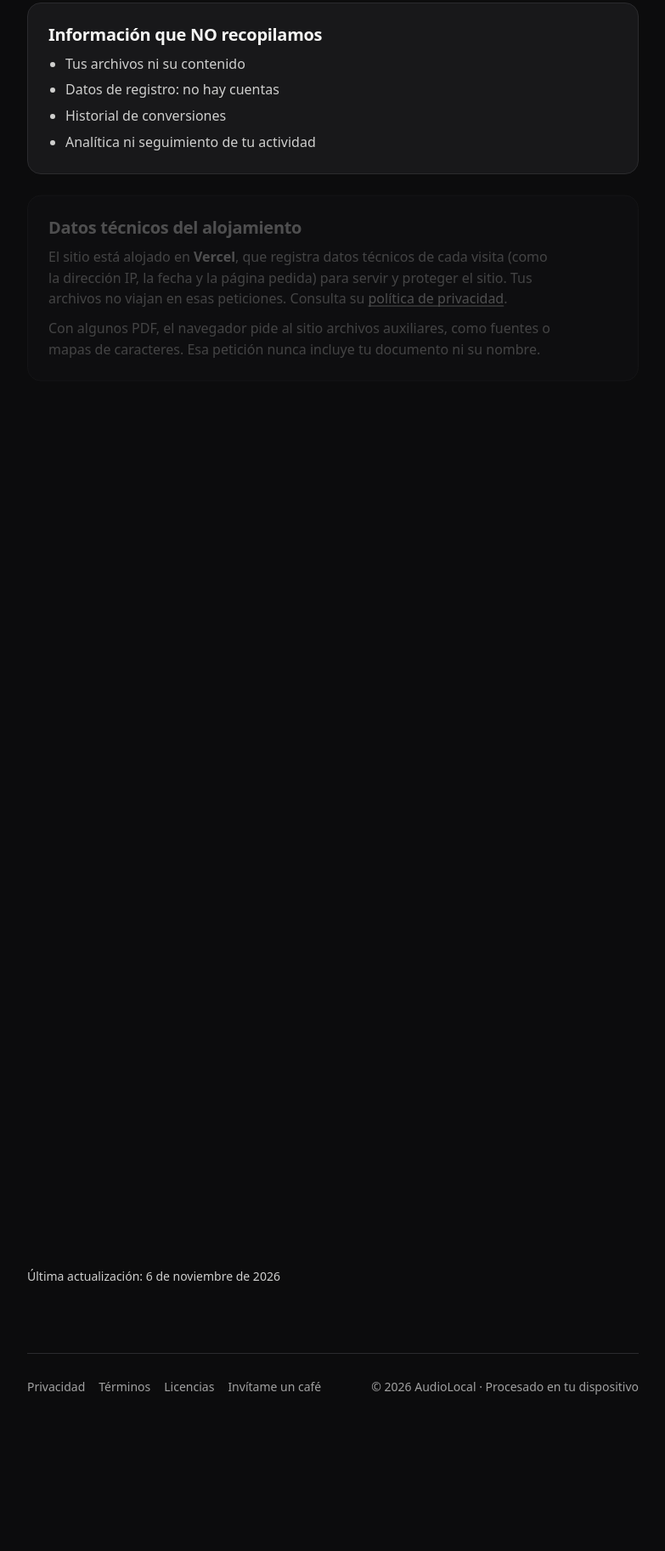
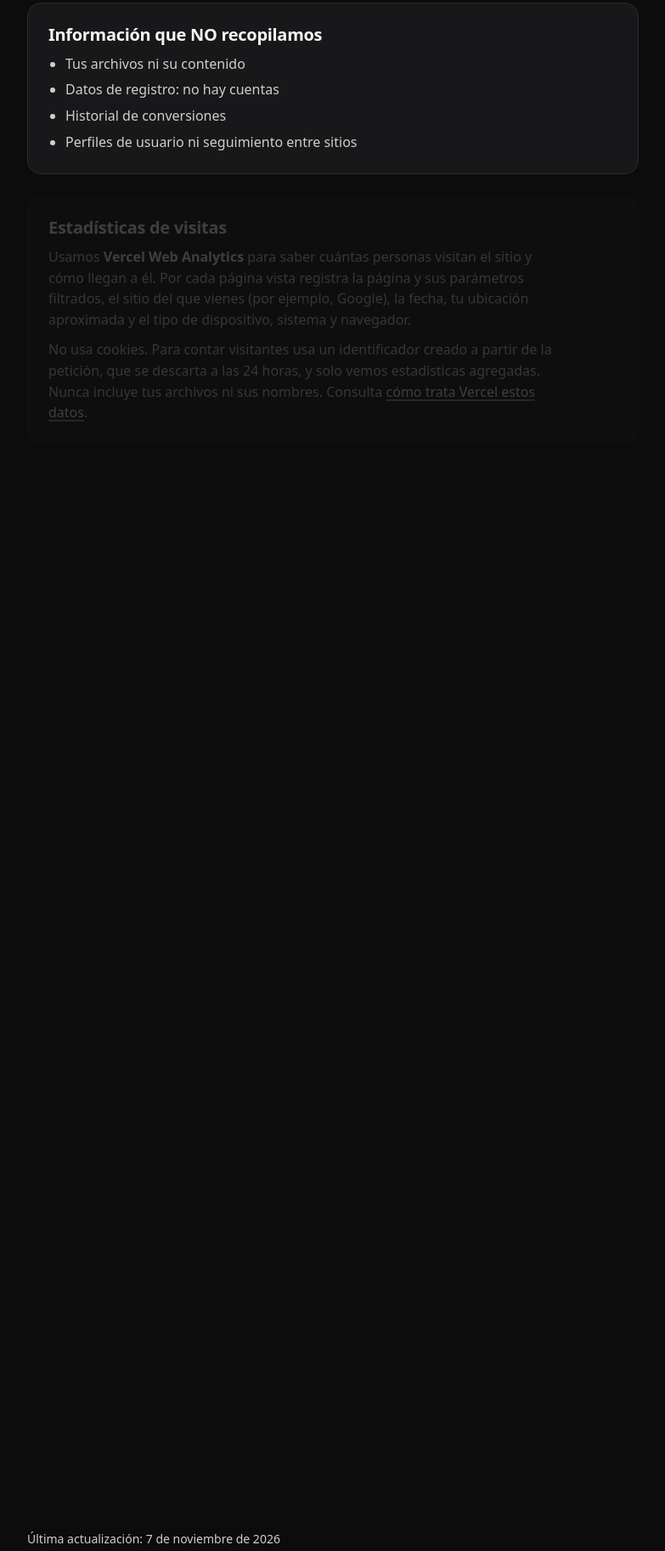
Before and after one commit to Andrespb404/AudioLocal, an Astro site: page /privacy in a window 1280 px wide. Shown: the part 557-2382 px from the top of the page at 85% size, without its empty margins (248-1031 px from the left). Before the commit the page ends 2234 px from the top, so only its background shows below. Built offline with nearby package versions, Linux system fonts and the light colour scheme; Astro itself is replaced by a stand-in of ours.

Commit message:
Agregar Vercel Analytics y declararlo en la política de privacidad
- Añadir @vercel/analytics al layout para saber cuántas personas
  visitan el sitio y desde dónde llegan.
- Explicar en la política qué datos registra y retirar la frase de que
  no había analítica, en español e inglés.
- Guardar sin conexión solo los archivos del sitio: las peticiones de
  Analytics harían fallar la caché y ocultarían "Listo sin conexión".
- Incluir el paquete en la página de licencias.

Co-Authored-By: Claude Opus 5.5 <noreply@anthropic.com>

```diff
--- a/package.json
+++ b/package.json
@@ -14,6 +14,7 @@
   "dependencies": {
     "@cantoo/pdf-lib": "^2.11.1",
     "@fontsource-variable/instrument-sans": "^5.3.0",
+    "@vercel/analytics": "^2.0.1",
     "astro": "^7.4.5",
     "fflate": "^0.8.3",
     "mediabunny": "^1.65.2",
--- a/src/data/licenses.js
+++ b/src/data/licenses.js
@@ -21,5 +21,6 @@ export const components = [
   { name: 'fflate', pkg: 'fflate', license: 'MIT', links: ['https://github.com/101arrowz/fflate'], files: ['node_modules/fflate/LICENSE'] },
   { name: 'culori', pkg: 'culori', license: 'MIT', links: ['https://github.com/Evercoder/culori'], files: ['node_modules/culori/LICENSE'] },
   { name: 'tslib', pkg: 'tslib', license: '0BSD', links: ['https://github.com/microsoft/tslib'], files: ['node_modules/tslib/LICENSE.txt'] },
+  { name: 'Vercel Analytics', pkg: '@vercel/analytics', license: 'MIT', links: ['https://github.com/vercel/analytics'], files: ['node_modules/@vercel/analytics/LICENSE'] },
   { name: 'Instrument Sans', pkg: '@fontsource-variable/instrument-sans', license: 'OFL-1.1', links: ['https://github.com/Instrument/instrument-sans'], files: ['node_modules/@fontsource-variable/instrument-sans/LICENSE'] },
 ];
--- a/src/layouts/Base.astro
+++ b/src/layouts/Base.astro
@@ -1,5 +1,6 @@
 ---
 import '@fontsource-variable/instrument-sans';
+import Analytics from '@vercel/analytics/astro';
 import '../styles/global.css';
 import Header from '../components/Header.astro';
 import { ui } from '../i18n/ui.js';
@@ -78,6 +79,7 @@ const ogImage = new URL(lang === 'en' ? '/assets/audiolocal_og_en.png' : '/asset
     <link rel="apple-touch-icon" href="/assets/apple-touch-icon.png" />
     <link rel="manifest" href={lang === 'en' ? '/manifest.en.webmanifest' : '/manifest.webmanifest'} />
     {jsonLd && <script type="application/ld+json" set:html={JSON.stringify(jsonLd)} />}
+    <Analytics />
   </head>
 
   <body>
--- a/src/pages/privacy.astro
+++ b/src/pages/privacy.astro
@@ -29,8 +29,14 @@ import Base from '../layouts/Base.astro';
         <li>Tus archivos ni su contenido</li>
         <li>Datos de registro: no hay cuentas</li>
         <li>Historial de conversiones</li>
-        <li>Analítica ni seguimiento de tu actividad</li>
+        <li>Perfiles de usuario ni seguimiento entre sitios</li>
       </ul>
+    </section>
+
+    <section class="doc-section">
+      <h2>Estadísticas de visitas</h2>
+      <p>Usamos <strong>Vercel Web Analytics</strong> para saber cuántas personas visitan el sitio y cómo llegan a él. Por cada página vista registra la página y sus parámetros filtrados, el sitio del que vienes (por ejemplo, Google), la fecha, tu ubicación aproximada y el tipo de dispositivo, sistema y navegador.</p>
+      <p>No usa cookies. Para contar visitantes usa un identificador creado a partir de la petición, que se descarta a las 24 horas, y solo vemos estadísticas agregadas. Nunca incluye tus archivos ni sus nombres. Consulta <a href="https://vercel.com/docs/analytics/privacy-policy" target="_blank" rel="noopener">cómo trata Vercel estos datos</a>.</p>
     </section>
 
     <section class="doc-section">
@@ -68,6 +74,6 @@ import Base from '../layouts/Base.astro';
       <p>Podemos actualizar esta Política de Privacidad ocasionalmente. La versión vigente será siempre la publicada en esta página. La fecha de la última actualización aparece al final.</p>
     </section>
 
-    <p class="updated-note">Última actualización: 6 de noviembre de 2026</p>
+    <p class="updated-note">Última actualización: 7 de noviembre de 2026</p>
   </article>
 </Base>
--- a/src/scripts/pwa.js
+++ b/src/scripts/pwa.js
@@ -13,7 +13,8 @@ async function cacheSite() {
 
   for (const entry of performance.getEntriesByType("resource")) {
     const url = new URL(entry.name);
-    if (url.origin === location.origin) urls.add(url.pathname);
+    // Solo archivos del sitio: las peticiones de Vercel Analytics no se pueden guardar y harían fallar todo el resultado.
+    if (url.origin === location.origin && /^\/(_astro|js|assets|pdfjs)\//.test(url.pathname)) urls.add(url.pathname);
   }
   for (const page of PAGES) {
     const html = await (await fetch(page)).text();
```
Also changed, not shown: src/pages/en/privacy.astro (+8 -2 lines), 1 other file.
